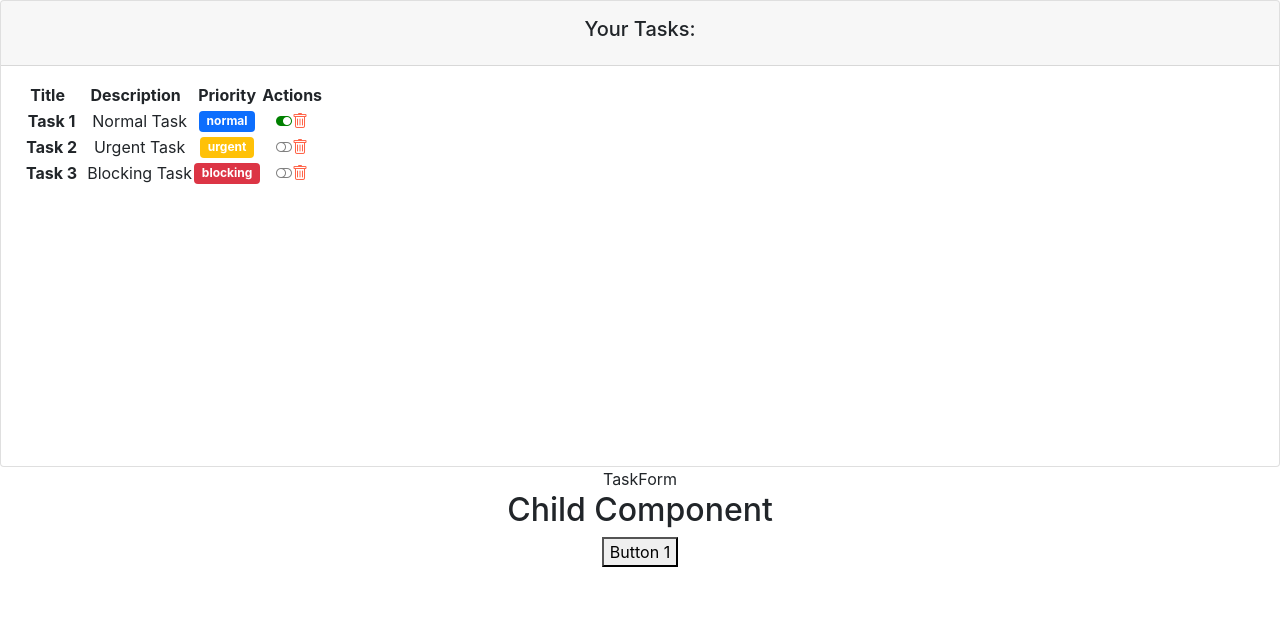
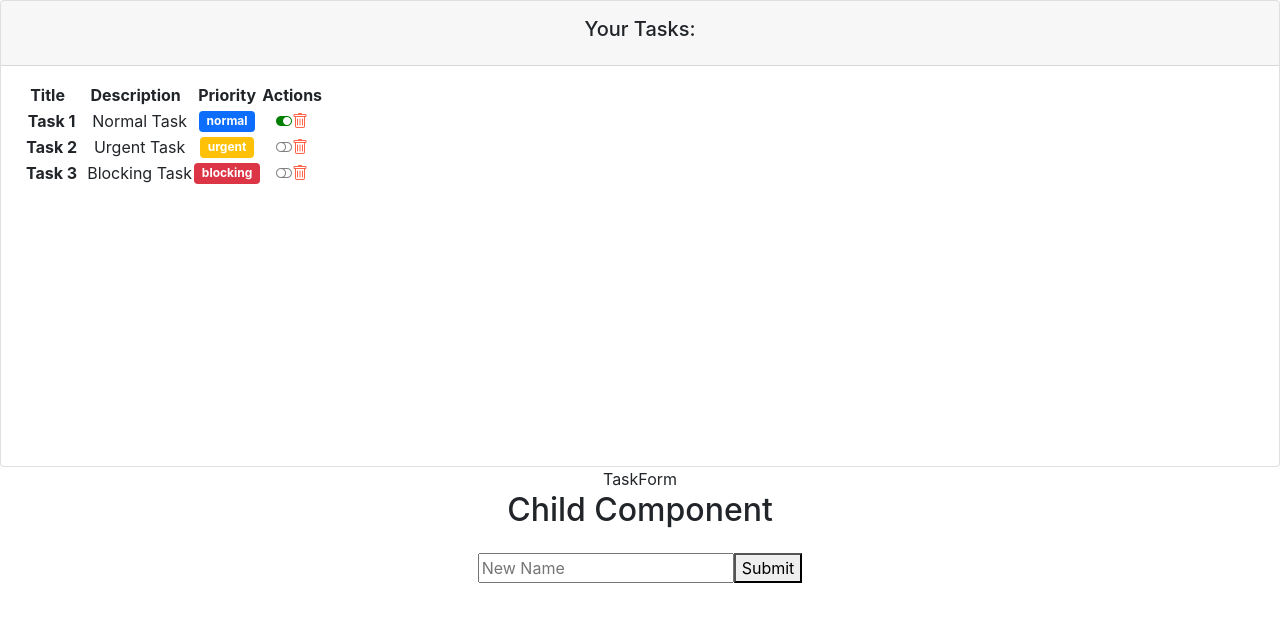
Before and after one commit to PadillaTom/OB-ReactJS, a React (Create React App) app: page / in a window 1280 px wide. Shown: the top 622 px of the page. Built offline with nearby package versions, Linux system fonts and the light colour scheme.

Commit message:
Session 8 - Terminada

```diff
--- a/src/components/container/Father.jsx
+++ b/src/components/container/Father.jsx
@@ -1,13 +1,15 @@
-import React from "react";
+import React, { useState } from "react";
 import Child from "../pure/Child";
 
 const Father = () => {
-	const showMessage = (text) => {
-		alert("Message received: " + text);
+	const [name, setName] = useState();
+
+	const update = (newName) => {
+		setName(newName);
 	};
 	return (
 		<div>
-			<Child fatherFunc={showMessage}></Child>
+			<Child updateFunc={update} newName={name}></Child>
 		</div>
 	);
 };
--- a/src/components/pure/Child.jsx
+++ b/src/components/pure/Child.jsx
@@ -1,18 +1,24 @@
 import React, { useRef } from "react";
 
-const Child = ({ fatherFunc }) => {
-	const messageRef = useRef("");
+const Child = ({ newName, updateFunc }) => {
+	const nameRef = useRef("");
 
+	const submitName = (e) => {
+		e.preventDefault();
+		updateFunc(nameRef.current.value);
+	};
 	return (
 		<div>
 			<h2>Child Component</h2>
-			<button
-				onClick={() => {
-					fatherFunc("Hello from CHILD");
-				}}
-			>
-				Button 1
-			</button>
+			{/* FATHER: Function y Name variable */}
+			{/* HIJO: Ejecuta Function y Recibe el newName de FATHER */}
+			<div style={{ marginTop: "1.5rem" }}>
+				<form onSubmit={submitName}>
+					<input type="text" placeholder="New Name" ref={nameRef} />
+					<button type="submit">Submit</button>
+				</form>
+			</div>
+			<h2>{newName}</h2>
 		</div>
 	);
 };
```
